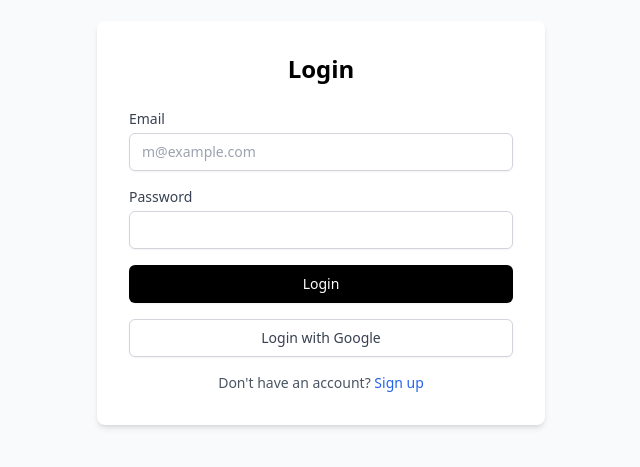
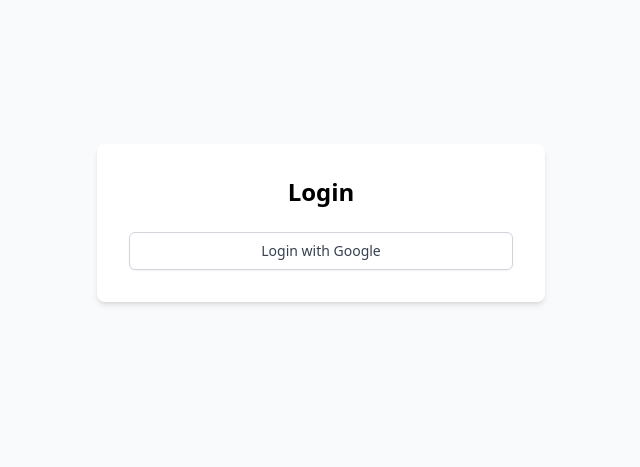
Before and after one commit to PrinceJoshwa/resume-builder-client, a React (Vite) app: page / in a window 1280 px wide. Shown: the part 177-644 px from the top of the page, without its empty margins (319-959 px from the left). Built offline with nearby package versions, Linux system fonts and the light colour scheme.

Commit message:
vercel deploy commit

```diff
--- a/src/components/Dashboard.jsx
+++ b/src/components/Dashboard.jsx
@@ -41,37 +41,13 @@
 
 
 
-
-import React, { useEffect, useState } from 'react';
-import { useNavigate } from 'react-router-dom';
+import React from 'react';
 
 function Dashboard() {
-  const [user, setUser] = useState(null);
-  const navigate = useNavigate();
-
-  useEffect(() => {
-    fetch(`${import.meta.env.VITE_API_BASE_URL || 'https://resume-builder-server-roan.vercel.app'}/auth/status`, {
-      credentials: 'include'
-    })
-      .then(response => {
-        if (response.status === 401) {
-          navigate('/');
-        } else {
-          return response.json();
-        }
-      })
-      .then(data => {
-        if (data) setUser(data);
-      })
-      .catch(error => console.error('Error:', error));
-  }, [navigate]);
-
-  return user ? (
-    <div>
-      <h1>Welcome, {user.name}</h1>
+  return (
+    <div className="min-h-screen flex items-center justify-center bg-gray-50">
+      <h1 className="text-3xl font-bold">Welcome to your Dashboard!</h1>
     </div>
-  ) : (
-    <p>Loading...</p>
   );
 }
 
--- a/src/components/Login.jsx
+++ b/src/components/Login.jsx
@@ -87,67 +87,24 @@
 
 // export default Login;
 
-
 import React from 'react';
-import { Link, useLocation } from 'react-router-dom';
 
 function Login() {
-  const location = useLocation();
-  const error = new URLSearchParams(location.search).get('error');
-
   const handleGoogleLogin = () => {
     const baseURL = import.meta.env.VITE_API_BASE_URL || 'https://resume-builder-server-roan.vercel.app';
-    window.location.href = `${baseURL}/auth/google`;
+    window.location.href = `${baseURL}/api/auth/google`;
   };
 
   return (
     <div className="min-h-screen flex items-center justify-center bg-gray-50">
       <div className="bg-white p-8 rounded-lg shadow-md w-full max-w-md">
         <h2 className="text-2xl font-bold text-center mb-6">Login</h2>
-        {error && <p className="text-red-500 text-center mb-4">Login failed. Please try again.</p>}
-        <form className="space-y-4">
-          <div>
-            <label htmlFor="email" className="block text-sm font-medium text-gray-700">
-              Email
-            </label>
-            <input
-              id="email"
-              type="email"
-              placeholder="m@example.com"
-              className="mt-1 block w-full px-3 py-2 bg-white border border-gray-300 rounded-md text-sm shadow-sm placeholder-gray-400
-                focus:outline-none focus:border-blue-500 focus:ring-1 focus:ring-blue-500"
-            />
-          </div>
-          <div>
-            <label htmlFor="password" className="block text-sm font-medium text-gray-700">
-              Password
-            </label>
-            <input
-              id="password"
-              type="password"
-              className="mt-1 block w-full px-3 py-2 bg-white border border-gray-300 rounded-md text-sm shadow-sm placeholder-gray-400
-                focus:outline-none focus:border-blue-500 focus:ring-1 focus:ring-blue-500"
-            />
-          </div>
-          <button
-            type="submit"
-            className="w-full py-2 px-4 border border-transparent rounded-md shadow-sm text-sm font-medium text-white bg-black hover:bg-black/90 focus:outline-none focus:ring-2 focus:ring-offset-2 focus:ring-black"
-          >
-            Login
-          </button>
-        </form>
         <button
           onClick={handleGoogleLogin}
-          className="mt-4 w-full py-2 px-4 border border-gray-300 rounded-md shadow-sm text-sm font-medium text-gray-700 bg-white hover:bg-gray-50 focus:outline-none focus:ring-2 focus:ring-offset-2 focus:ring-blue-500"
+          className="w-full py-2 px-4 border border-gray-300 rounded-md shadow-sm text-sm font-medium text-gray-700 bg-white hover:bg-gray-50 focus:outline-none focus:ring-2 focus:ring-offset-2 focus:ring-blue-500"
         >
           Login with Google
         </button>
-        <p className="mt-4 text-center text-sm text-gray-600">
-          Don't have an account?{' '}
-          <Link to="/signup" className="font-medium text-blue-600 hover:text-blue-500">
-            Sign up
-          </Link>
-        </p>
       </div>
     </div>
   );
--- a/src/components/ProtectedRoute.jsx
+++ /dev/null
@@ -1,25 +0,0 @@
-import React, { useEffect, useState } from 'react';
-import { useNavigate } from 'react-router-dom';
-
-function ProtectedRoute({ children }) {
-  const [isAuthenticated, setIsAuthenticated] = useState(false);
-  const navigate = useNavigate();
-
-  useEffect(() => {
-    fetch(`${import.meta.env.VITE_API_BASE_URL || 'https://resume-builder-server-roan.vercel.app'}/auth/status`, {
-      credentials: 'include'
-    })
-      .then(response => {
-        if (response.status === 401) {
-          navigate('/');
-        } else {
-          setIsAuthenticated(true);
-        }
-      })
-      .catch(() => navigate('/'));
-  }, [navigate]);
-
-  return isAuthenticated ? children : null;
-}
-
-export default ProtectedRoute;
```
Also changed, not shown: 1 other file (tests, documents, lock files or other folders).
